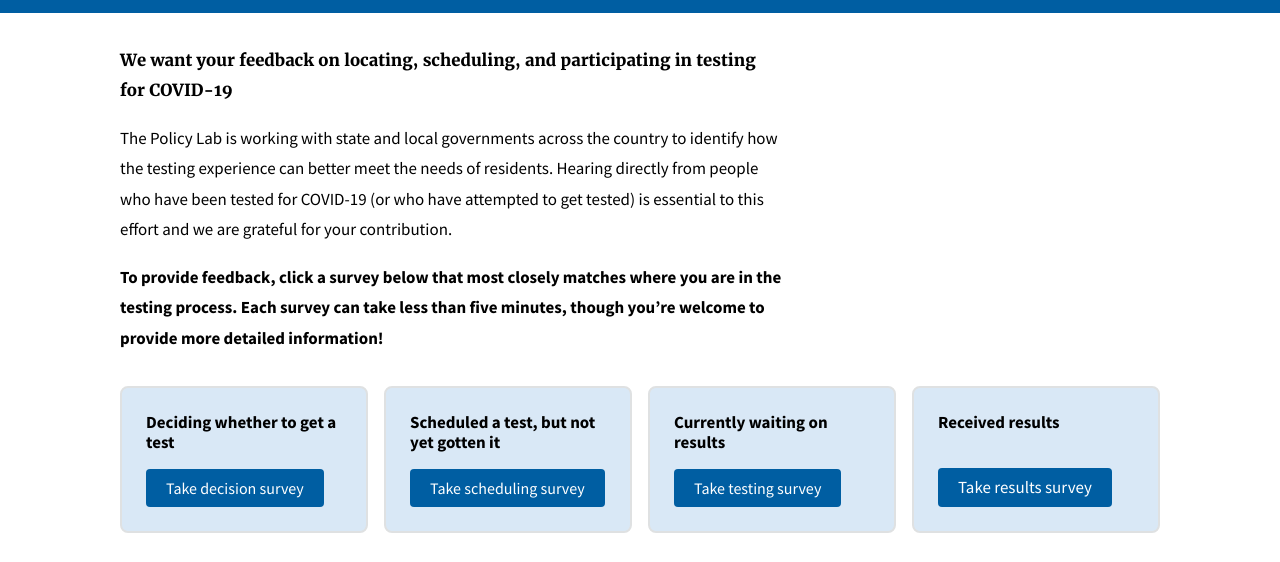
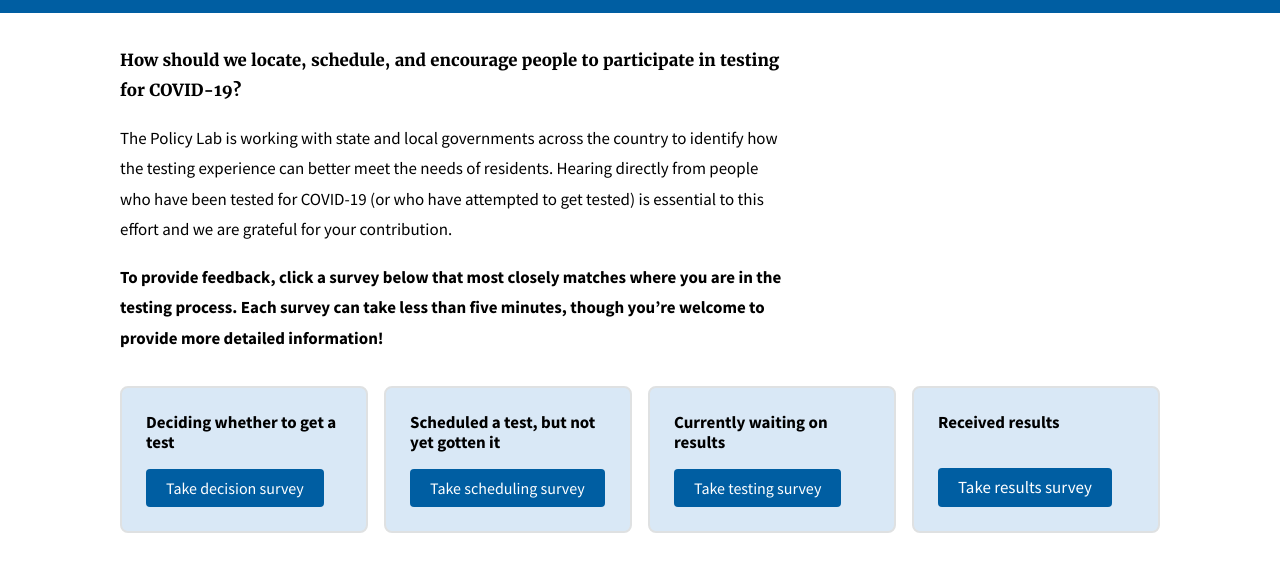
Before and after one commit to thepolicylab/covid-testing-feedback, a website: page index.html in a window 1280 px wide. Shown: the part 184-746 px from the top of the page. Drawn offline with Linux system fonts and the light colour scheme.

Commit message:
"We want" felt a bit demanding.

```diff
--- a/index.html
+++ b/index.html
@@ -30,7 +30,7 @@
         <div class="grid-row content bg-white text-black padding-y-2 padding-x-9">
             <div class="grid-col-8 line-height-serif-6 line-height-sans-6">
                 <p class="font-serif-md text-bold padding-x-6">
-                    We want your feedback on locating, scheduling, and participating in testing for COVID-19
+                    How should we locate, schedule, and encourage people to participate in testing for COVID-19?
                 </p>
                 <p class="font-body-sm padding-x-6">
                     The Policy Lab is working with state and local governments across the country to identify how the testing experience can better meet the needs of residents. Hearing directly from people who have been tested for COVID-19 (or who have attempted to get tested) is essential to this effort and we are grateful for your contribution.
```
